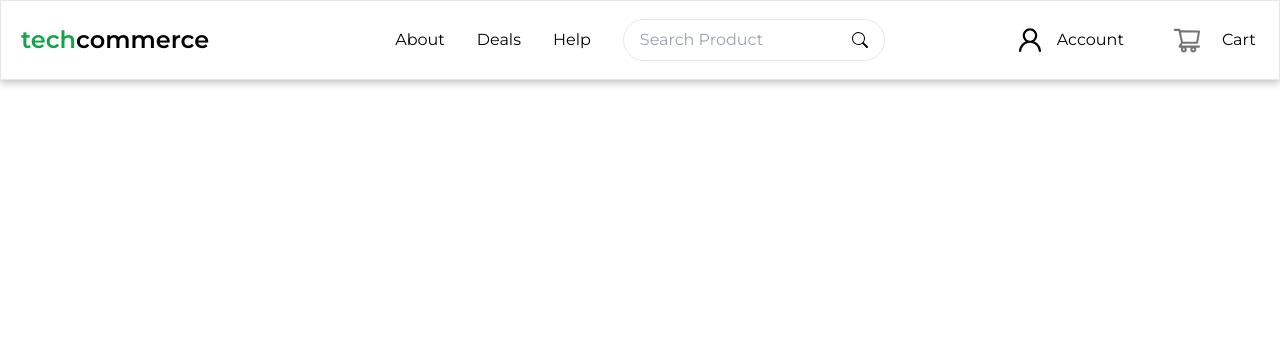
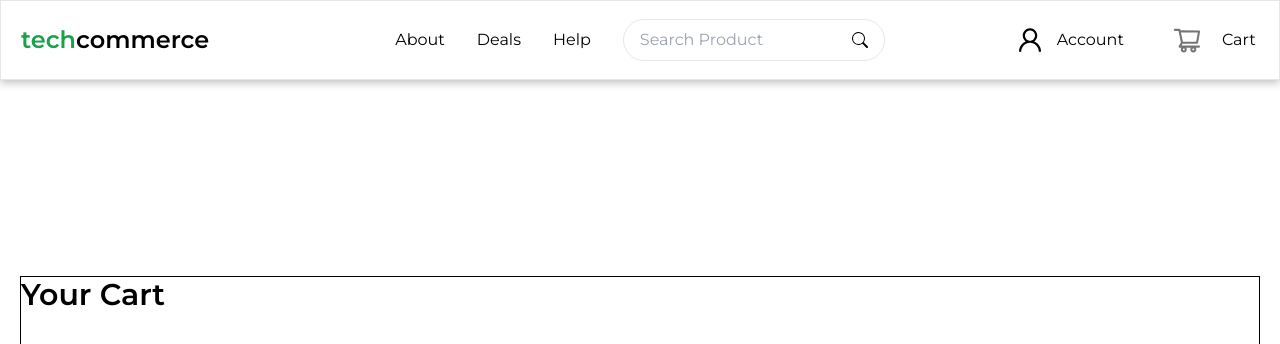
Before and after one commit to topboyasante/techcommerce-frontend, a Next.js app: page /cartpage in a window 1280 px wide. Shown: the top 344 px of the page. Built offline with nearby package versions, Linux system fonts and the light colour scheme.

Commit message:
push cart

```diff
--- a/src/components/navigation/Navbar.jsx
+++ b/src/components/navigation/Navbar.jsx
@@ -42,7 +42,11 @@ const gotocart=()=>{
     <nav className='shadow p-5 fixed  w-full gap-3 lg:gap-0 lg:h-[10vh] bg-white flex flex-col lg:flex-row justify-center lg:justify-between items-center border'>
       {/* Logo */}
       <section className='lg:w-[20%]'>
-        <p className='bounce-top text-2xl font-bold'><span className='text-green-600'>tech</span>commerce</p>
+      <Link href="/">
+  <div className="bounce-top text-2xl font-bold">
+    <span className="text-green-600">tech</span>commerce
+  </div>
+</Link>
       </section>
       {/* Shop */}
       <section className='flex flex-col lg:flex-row gap-3 lg:gap-8 justify-center items-center lg:w-[60%]'>
--- a/src/pages/cartpage.js
+++ /dev/null
@@ -1,7 +0,0 @@
-import React from 'react'
-
-export default function Cartpage() {
-  return (
-    <div>jbkhbhbbbhjbbjbhbhbh</div>
-  )
-}
--- /dev/null
+++ b/src/pages/cartpage.jsx
@@ -0,0 +1,19 @@
+import React from 'react'
+import { FaArrowLeft } from 'react-icons/fa'
+
+export default function Cartpage() {
+  return (
+    <div className='w-full h-full flex justify-center items-center p-5'>
+
+
+      <div className='bord w-full min-h-[70vh] mt-[16em] '>
+      <div className='w-full flex '>
+     <p className='text-3xl font-semibold'> Your Cart</p>
+
+      </div>
+
+</div>
+
+    </div>
+  )
+}
```
